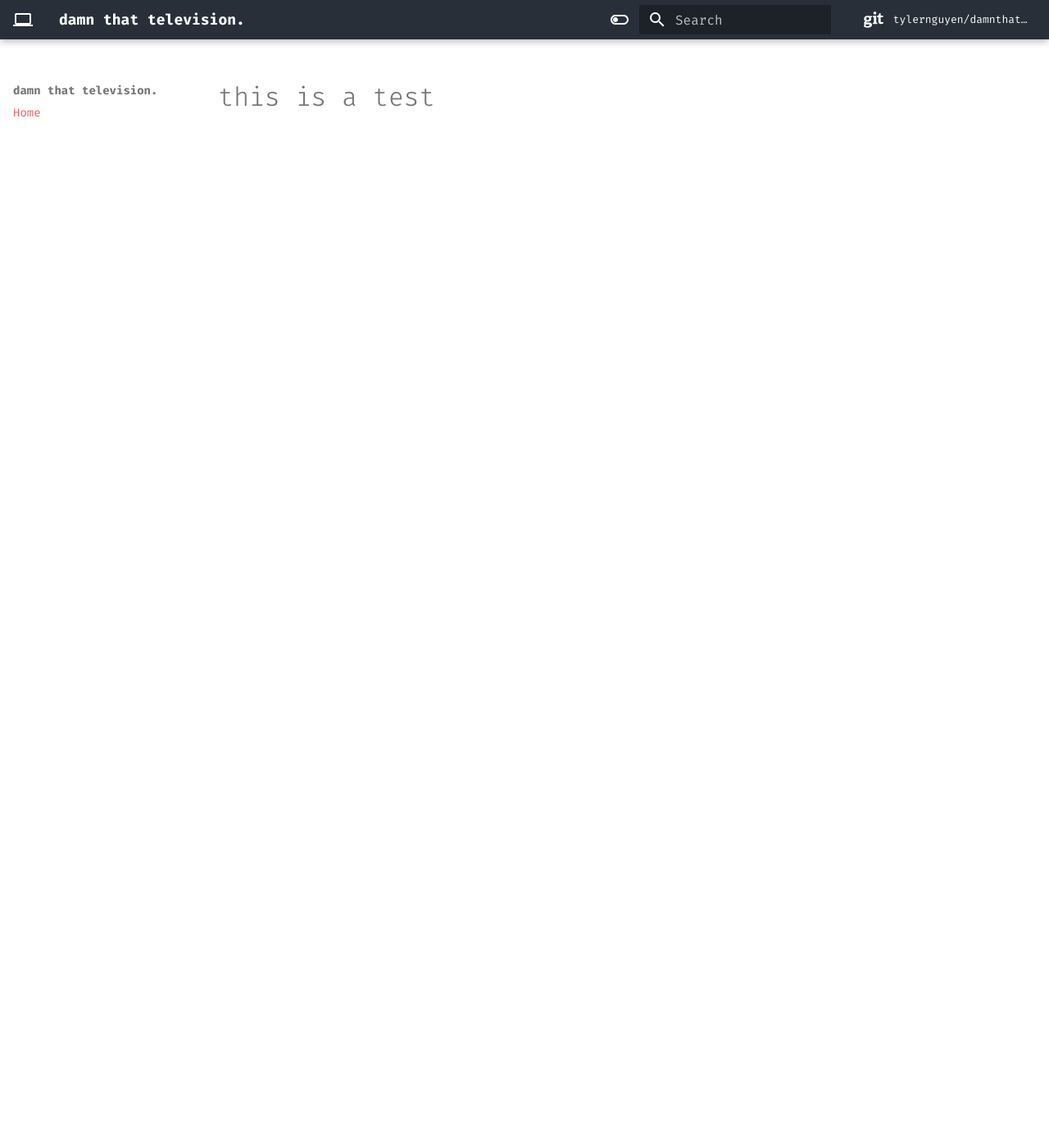
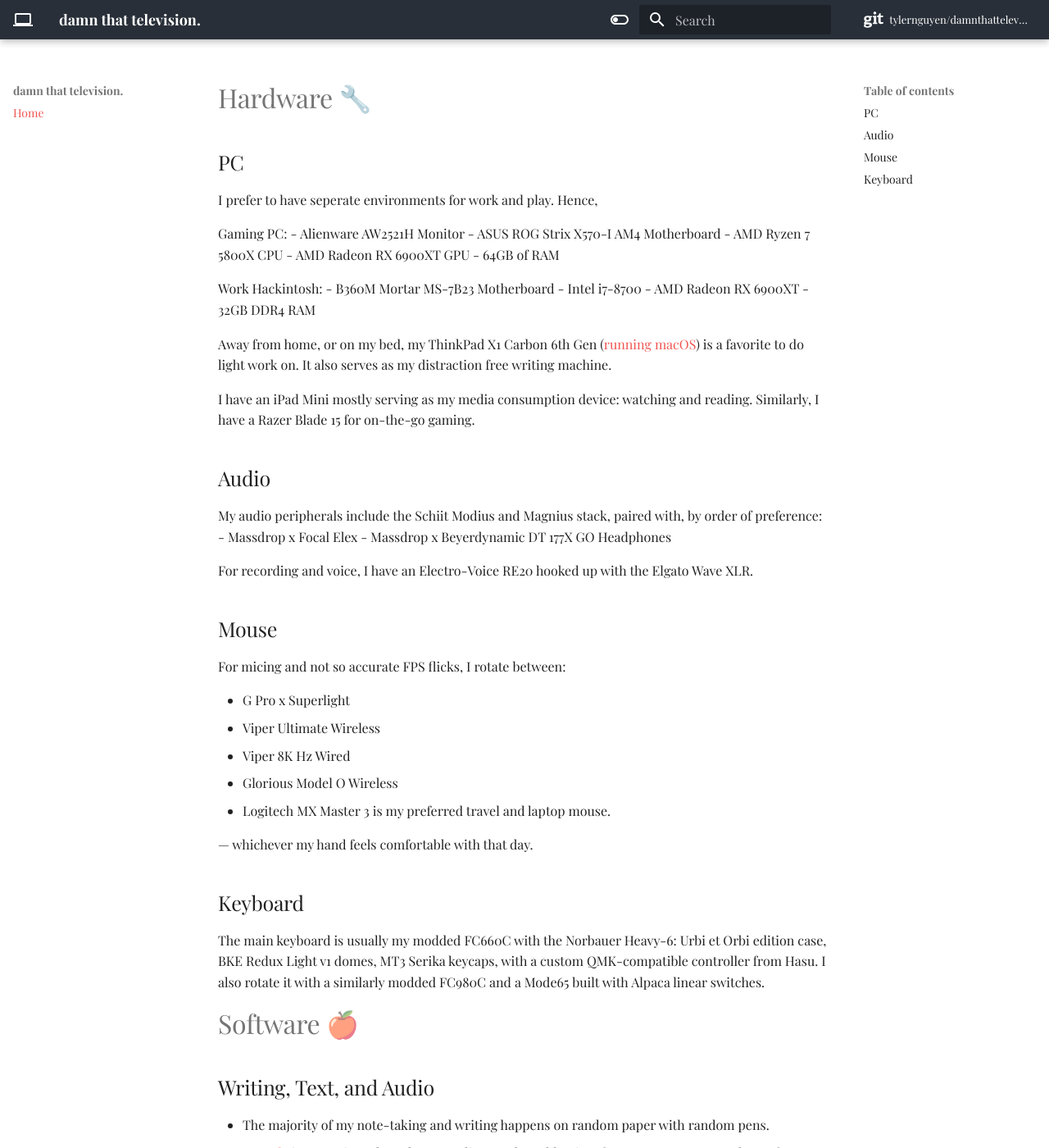
Before and after one commit to tylernguyen/tylernguyen.xyz, an MkDocs documentation site: the page built from docs/blog/index.md, in a window 1280 px wide and 1400 px high. Shown: the whole window at 82% size. Built offline with MkDocs 1.6.1 and Material for MkDocs 9.7.7, drawn with Linux system fonts in a browser that asks for light colours; some web fonts are replaced; plug-ins that fetch from the network failed and are left out; comment, search, counter and statistics services are not loaded; some of the changed text lies outside the part shown.

Commit message:
font test

```diff
--- a/docs/blog/index.md
+++ b/docs/blog/index.md
@@ -1 +1,115 @@
-# this is a test
+# Hardware 🔧
+
+## PC
+
+I prefer to have seperate environments for work and play. Hence,
+
+Gaming PC:
+- Alienware AW2521H Monitor
+- ASUS ROG Strix X570-I AM4 Motherboard
+- AMD Ryzen 7 5800X CPU
+- AMD Radeon RX 6900XT GPU
+- 64GB of RAM
+
+Work Hackintosh:
+- B360M Mortar MS-7B23 Motherboard
+- Intel i7-8700
+- AMD Radeon RX 6900XT
+- 32GB DDR4 RAM
+
+Away from home, or on my bed, my ThinkPad X1 Carbon 6th Gen ([running macOS](https://github.com/tylernguyen/x1c6-hackintosh)) is a favorite to do light work on. It also serves as my distraction free writing machine.
+
+I have an iPad Mini mostly serving as my media consumption device: watching and reading. Similarly, I have a Razer Blade 15 for on-the-go gaming.
+
+## Audio
+
+My audio peripherals include the Schiit Modius and Magnius stack, paired with, by order of preference:
+- Massdrop x Focal Elex
+- Massdrop x Beyerdynamic DT 177X GO Headphones
+
+For recording and voice, I have an Electro-Voice RE20 hooked up with the Elgato Wave XLR.
+
+## Mouse
+
+For micing and not so accurate FPS flicks, I rotate between:
+
+- G Pro x Superlight
+- Viper Ultimate Wireless
+- Viper 8K Hz Wired
+- Glorious Model O Wireless
+- Logitech MX Master 3 is my preferred travel and laptop mouse.
+
+— whichever my hand feels comfortable with that day.
+
+## Keyboard
+
+The main keyboard is usually my modded FC660C with the Norbauer Heavy-6: Urbi et Orbi edition case, BKE Redux Light v1 domes, MT3 Serika keycaps, with a custom QMK-compatible controller from Hasu.
+I also rotate it with a similarly modded FC980C and a Mode65 built with Alpaca linear switches.
+
+# Software 🍎
+
+## Writing, Text, and Audio
+
+- The majority of my note-taking and writing happens on random paper with random pens.
+- [VSCode](https://code.visualstudio.com/) is my main code and LaTeX editor, and would quite often act as a temporary home for snippets.
+- [iA Writer](https://ia.net/writer)  for professional and focused writing.
+- [Obsidian](https://obsidian.md/) for topic research.
+- Just Press Record for voice memos.
+
+## Design
+- Adobe Photoshop and Illustrator are what I initially learned, and stuck to until today. I only do very light design/mockup work so I've been reluctant to learn alternatives.
+
+## Media
+
+- Unraid as the OS for home server. Docker as its best friend.
+- Plex is my temple. It has all sorts of movies, television, anime, audiobooks, and high-fidelity music that I’ve hoarded over the years.
+- Plex Dash, Plexamp, and Prologue are great companion apps to the Plex server.
+- I also supplement my needs with Spotify, Audible, Libby, and Pocket Casts.
+- Books and comics are organized and served via OPDS, and is usually read on my iPad Mini with KyBook 3.
+
+## Productivity
+
+- [1Password](https://1password.com/) is my preferred password manager. See 1Password White Paper.
+- [Todoist](https://todoist.com/) is probably the best todo-list app that's cross-platform (web included). Though I hate the entire act of making to-dos.
+- Google Calendar is my choice for now, though I'm actively looking for an alternative.
+- [QMK](https://qmk.fm/) for all my keyboards.
+- Emails:
+	- Web versions on desktop.
+	- `Mail.app` on iOS.
+
+## Slacking
+
+- [Discord](https://discord.com/)  as the modern chat room alternative. I belong to way too many servers/communities. It’s also basically an instant messenger between my friends.
+- Reddit is as close as I’ll ever get to having social media.
+
+## CLI
+
+- `winget` on Windows, brew on macOS for software management.
+- Debian under WSL 2 on Windows.
+- Alacritty is my preferred terminal emulator.
+- `fish` is my favorite shell, mostly because of its autocomplete.
+
+# Services ☎️
+
+## Email
+
+- Gmail currently for day-to-day life.
+- SimpleLogin for custom domain routing, aliasing, and encryption pass-through.
+- Mailvelope to use Gmail web with GPG.
+
+Read more about my email setup [here].
+
+## File Storage / Sync
+
+- Mega.nz is my preferred syncing service for normal files. If I need to upload something sensitive to the cloud, it is encrypted with either Cryptomator or Duplicati.
+- Since I also live within the Apple ecosystem, I have additional iCloud storage to backup my iPhone and iPad.
+- [Backblaze B2](https://www.backblaze.com/b2/cloud-storage.html) to store encrypted, off-site snapshots and backups.
+
+## VPN
+
+- [Mullvad](https://mullvad.net) via Wireguard. Mullvad is possibly the most respected and trusted VPN provider on the market currently; they’re the people behind Mozilla’s own VPN service. It’s also very P2P friendly.
+
+## Domain, DNS, Hosting
+
+- [Cloudflare](https://www.cloudflare.com/) is my go-to for purchasing domains, DNS routing, and hosting lighter sites such as 11ty or Jekyll. I also like Argo Tunnel as a private tunneling service.
+- Obsidian Publish (powering this website) is my preferred platform for hosting text, especially a knowledge base.
--- a/mkdocs.yml
+++ b/mkdocs.yml
@@ -8,7 +8,7 @@
 
 # ANCHOR  Repository
 repo_name: tylernguyen/damnthattelevision.com
-repo_url: https://github.com/tylernguyen/damnthatteleivision.com
+repo_url: https://github.com/tylernguyen/damnthattelevision.com
 edit_uri: ""
 
 theme:
@@ -18,7 +18,7 @@
     logo: material/laptop
   custom_dir: overrides
   font:
-    text: Fira Code
+    text: Playfair Display
     code: Fira Code
   palette:
     - media: "(prefers-color-scheme: light)"
```
